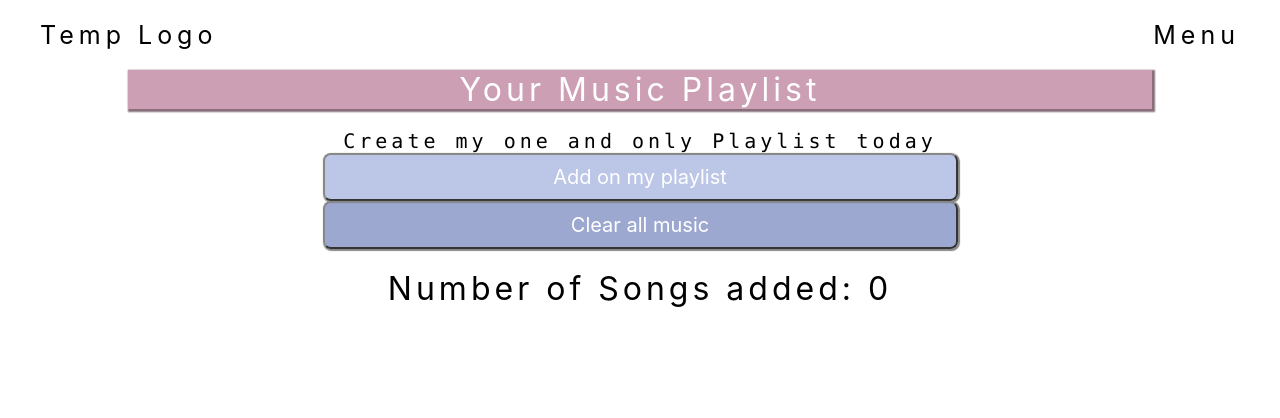
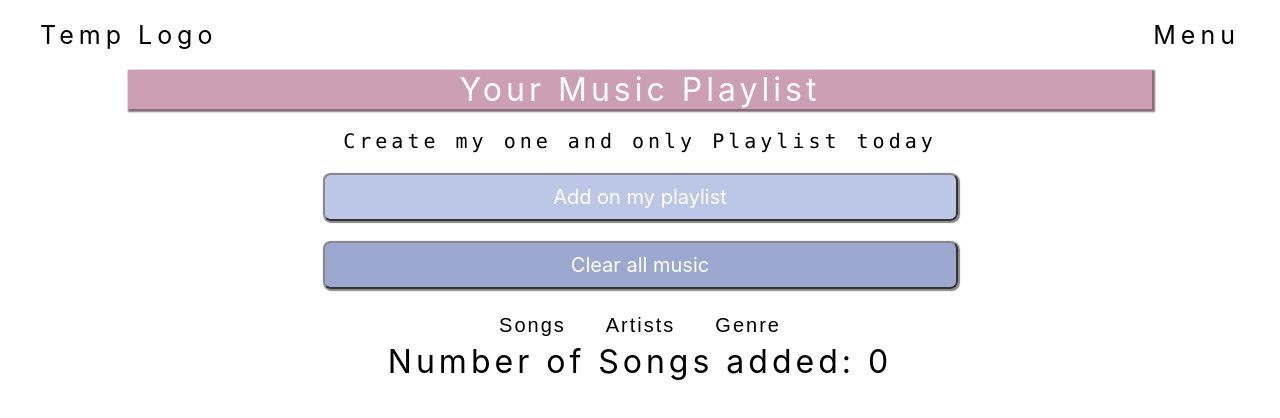
Before and after one commit to LuSilvaDeveloper/musicApplication, a React (Create React App) app: page / in a window 1280 px wide. Shown: the top 418 px of the page. Built offline with nearby package versions, Linux system fonts and the light colour scheme.

Commit message:
filterButton component created

```diff
--- a/src/App.js
+++ b/src/App.js
@@ -5,11 +5,13 @@ import MainContent from "./Components/MainContent";
 import Form from "./Components/Form";
 import Footer from "./Components/Footer";
 import { nanoid } from "nanoid";
+import FilterButton from "./Components/FilterButtons";
 
 function App() {
 
   const [menuFlag, setMenu] = useState(false);
   const [songs, setSongs] = useState([]);
+  const [filter, setFilter] = useState("songName");
 
   useEffect(() => {
     const data = localStorage.getItem('listOfSongs');
@@ -45,6 +47,7 @@ function App() {
       <Form
         addSongs={addSongs}
         setSongs={setSongs} />
+      <FilterButton setFilter={setFilter}/>
       <Footer songs={songs} />
     </div>
   );
--- /dev/null
+++ b/src/Components/FilterButtons.js
@@ -0,0 +1,16 @@
+function FilterButton () {
+
+    function filterHandler () {
+
+    }
+
+    return (
+        <div className="filterContainer">
+            <button onClick={filterHandler} className="filterButtons songFilter">Songs</button>
+            <button onClick={filterHandler} className="filterButtons artistFilter">Artists</button>
+            <button onClick={filterHandler} className="filterButtons genreFilter">Genre</button>
+        </div>
+    );
+}
+
+export default FilterButton;
--- a/src/index.css
+++ b/src/index.css
@@ -180,13 +180,39 @@ h2 {
   font-weight: 400;
   font-size: 2rem;
   color:white;
+  cursor: pointer;
 }
 
 .add {
-  margin-bottom: 0rem;
-
+  margin: 2rem 0rem;
 }
 
 .clear {
   background-color: #6478b5a3;
 }
+
+/**
+  Filter Buttons -Jay
+**/
+
+.filterContainer{
+  display: flex;
+  align-items: center;
+  justify-content: center;
+  gap: 3rem;
+  flex: 1 1;
+}
+
+.filterButtons {
+  font-size: 2rem;
+  padding: 0.5rem;
+  letter-spacing: 0.2rem;
+  border: none;
+  cursor: pointer;
+  background-color: white;
+}
+
+.filterButtons:hover {
+  background-color: #b8a7af;
+  color: white;
+}
```
